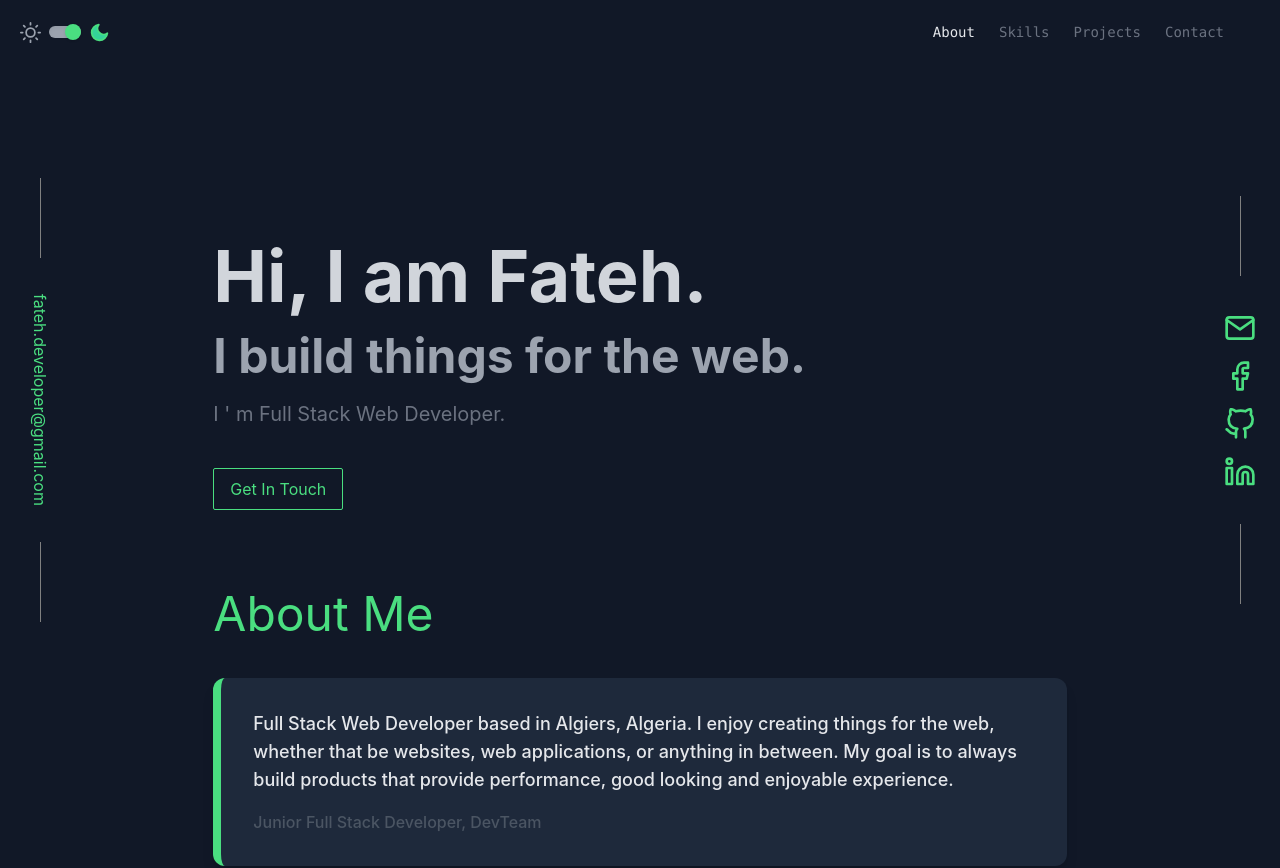
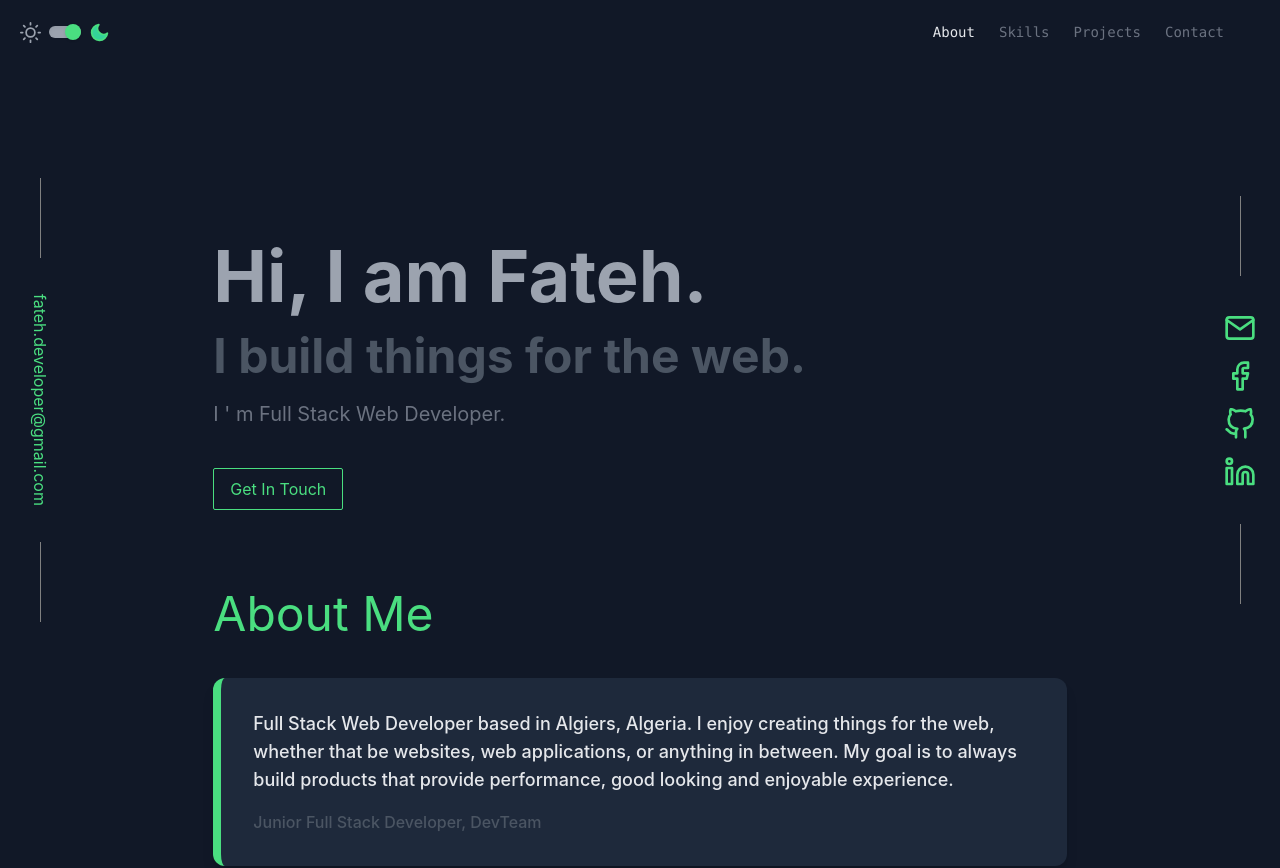
Before and after one commit to bfate7/portfolio-v2, a Next.js app: page / in a window 1280 px wide. Shown: the top 868 px of the page. Built offline with nearby package versions, Linux system fonts and the light colour scheme.

Commit message:
update Hero

```diff
--- a/components/Hero.js
+++ b/components/Hero.js
@@ -1,25 +1,41 @@
 import React from "react";
 import contact from "../data/contact";
+import { motion } from "framer-motion";
 
 const Hero = () => {
   return (
     <div>
-      <h1 className='text-4xl lg:text-7xl font-bold  text-gray-900 dark:text-gray-300'>
+      <motion.h1
+        className='text-4xl lg:text-7xl font-bold  text-primary-lighten-1 dark:text-primary-lighten-3'
+        animate={{ y: [100, 0] }}
+      >
         Hi, I am Fateh.
-      </h1>
+      </motion.h1>
 
-      <h1 className='text-2xl lg:text-5xl font-bold text-gray-600 dark:text-gray-400 mt-5'>
+      <motion.h1
+        className='text-2xl lg:text-5xl font-bold text-primary-lighten-2 dark:text-primary-lighten-2 mt-5'
+        animate={{ y: [100, 0] }}
+        transition={{ delay: 0.05 }}
+      >
         I build things for the web.
-      </h1>
-      <h2 className='text-xl text-gray-500 mt-5'>
+      </motion.h1>
+      <motion.h2
+        className='text-xl text-gray-500 mt-5'
+        animate={{ opacity: [0, 1], y: [50, 0] }}
+        transition={{ delay: 0.3 }}
+      >
         I &apos; m Full Stack Web Developer.
-      </h2>
+      </motion.h2>
 
-      <a href={`mailto:${contact.email}`}>
-        <button className='mt-10 border border-green-400 rounded-sm px-4 py-2 hover:bg-green-400 hover:text-gray-100 text-green-400'>
+      <motion.a
+        href={`mailto:${contact.email}`}
+        animate={{ opacity: [0, 1] }}
+        transition={{ delay: 1.5 }}
+      >
+        <button className='mt-10 border border-secondary rounded-sm px-4 py-2 hover:bg-secondary hover:text-white text-secondary'>
           Get In Touch
         </button>
-      </a>
+      </motion.a>
     </div>
   );
 };
```
